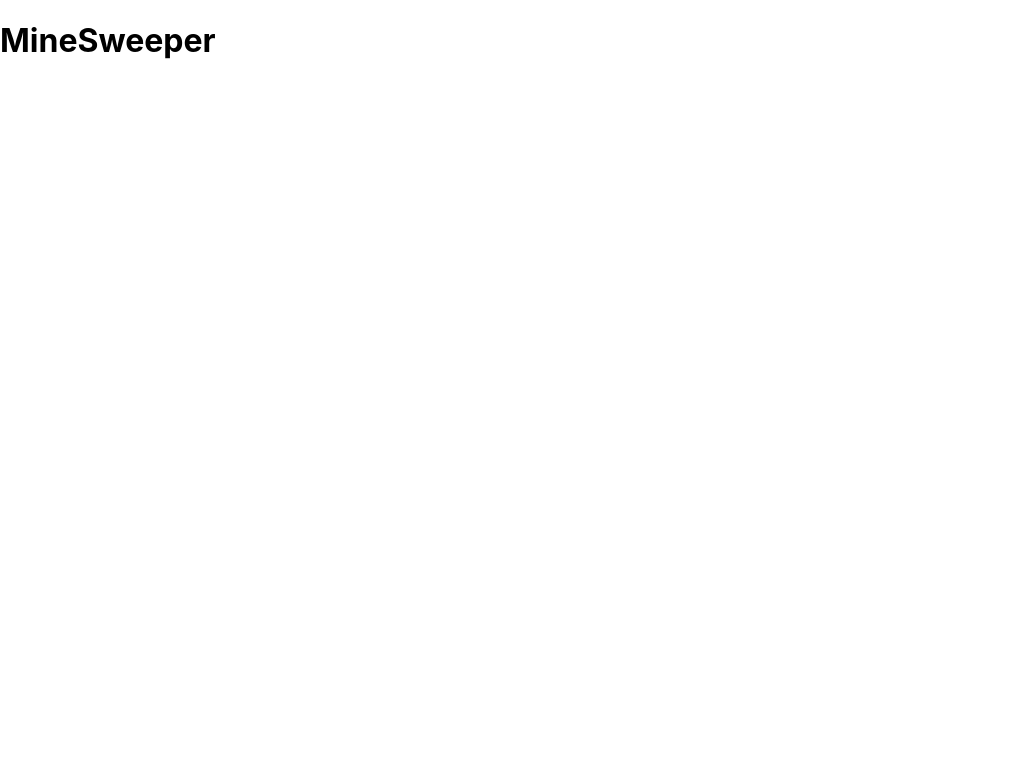
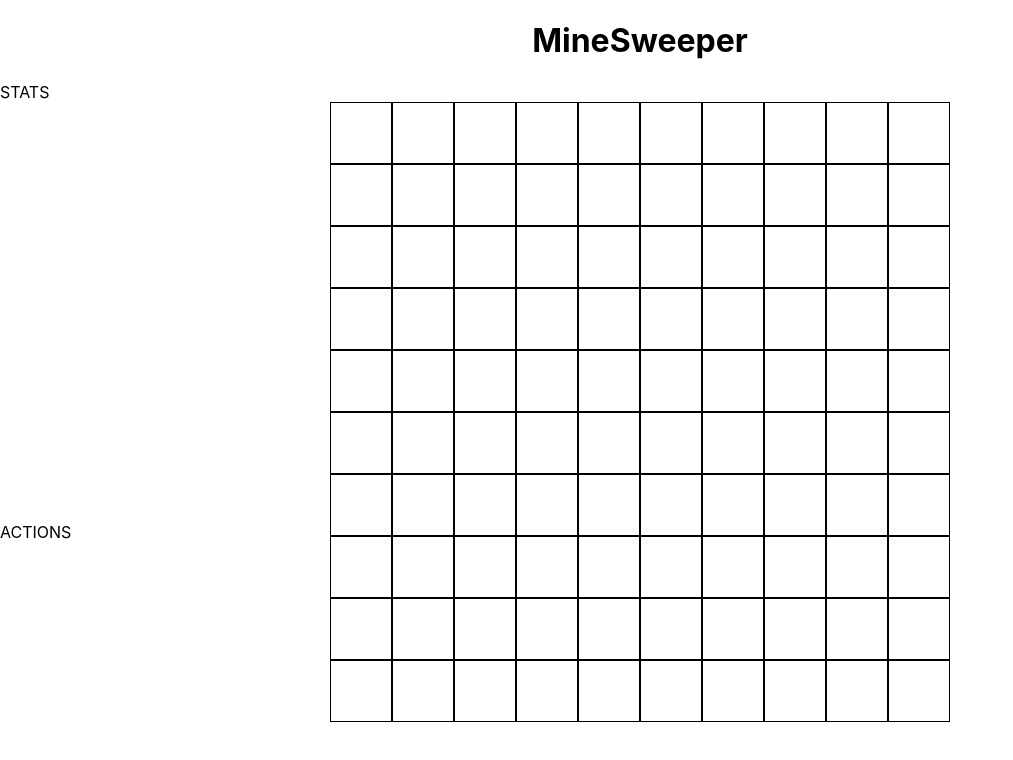
Before and after one commit to bautigaraventa/minesweeper-ui, a React (Create React App) app: page /game/1 in a window 1280 px wide. Shown: the top 760 px of the page, without its empty margins (0-1013 px from the left). Built offline with nearby package versions, Linux system fonts and the light colour scheme.

Commit message:
base components. Working with mock data. Showing the board and handling clicks on it

```diff
--- a/src/App.js
+++ b/src/App.js
@@ -1,9 +1,12 @@
 import React from 'react';
+
+import Game from './components/Game/Game';
 
 function App() {
   return (
     <div className="App">
-      <h1>MineSweeper</h1>
+      <h1 style={{textAlign: 'center'}}>MineSweeper</h1>
+      <Game />
     </div>
   );
 }
--- /dev/null
+++ b/src/components/Actions/Actions.js
@@ -0,0 +1,7 @@
+import React from 'react';
+
+const actions = (props) => (
+    <div>ACTIONS</div>
+);
+
+export default actions;
--- /dev/null
+++ b/src/components/Board/Board.js
@@ -0,0 +1,42 @@
+import React, { Component } from 'react';
+
+import Cell from '../Cell/Cell';
+
+class Board extends Component {
+    style = {
+        textAlign: 'center',
+        height: `${this.props.board.length * 42}px`,
+    }
+
+    render() {
+        const rows = this.props.board.map((row, i) => {
+            return row.map((cell, j) => {
+                return (
+                    <Cell
+                        key={i.toString().concat(j.toString())}
+                        value={cell.value}
+                        isRevealed={cell.isRevealed}
+                        clicked={() => this.props.cellClicked(i, j)} />
+                )
+            })
+        });
+
+        const orderedRows = rows.map((r, i) => {
+            return (
+                <div key={i} style={{ display: 'inline-block' }}>
+                    {r.map(cell => cell)}
+                </div>
+            )
+        })
+
+        console.log(orderedRows)
+
+        return (
+            <div style={this.style}>
+                {orderedRows}
+            </div>
+        )
+    }
+};
+
+export default Board;
--- /dev/null
+++ b/src/components/Cell/Cell.js
@@ -0,0 +1,38 @@
+import React from 'react';
+
+const cell = (props) => {
+    const style = {
+        border: '1px solid black',
+        width: '40px',
+        height: '40px',
+        padding: '10px'
+    }
+
+    const cellStyle = {
+        position: 'absolute',
+        paddingLeft: '15px'
+    }
+
+    const cellRevealedStyle = {
+        backgroundColor: '#ccc'
+    }
+
+    const cellBombStyle = {
+        backgroundColor: 'red',
+    }
+
+    const divStyle = props.isRevealed ? props.value === -1 ? { ...style, ...cellBombStyle } : { ...style, ...cellRevealedStyle } : { ...style }
+
+    const cellToShow = props.isRevealed ? props.value === -1 ? <p style={cellStyle}>💣</p> : <p style={cellStyle}>{props.value}</p> : <p style={cellStyle}></p>;
+
+    return (
+        <div onClick={props.clicked} style={divStyle} >
+            {/* <p style={cellStyle}>
+                {cellToShow}
+            </p> */}
+            {cellToShow}
+        </div >
+    )
+};
+
+export default cell;
--- /dev/null
+++ b/src/components/Game/Game.js
@@ -0,0 +1,46 @@
+import React, { Component } from 'react';
+
+import Board from '../Board/Board';
+import Stats from '../Stats/Stats';
+import Actions from '../Actions/Actions';
+
+class Game extends Component {
+    state = {
+        board: [
+            [{ value: 1, isRevealed: false }, { value: -1, isRevealed: false }, { value: 1, isRevealed: false }, { value: 0, isRevealed: false }, { value: 0, isRevealed: false }, { value: 0, isRevealed: false }, { value: 0, isRevealed: false }, { value: 0, isRevealed: false }, { value: 0, isRevealed: false }, { value: 0, isRevealed: false }],
+            [{ value: 1, isRevealed: false }, { value: 1, isRevealed: false }, { value: 2, isRevealed: false }, { value: 1, isRevealed: false }, { value: 1, isRevealed: false }, { value: 0, isRevealed: false }, { value: 0, isRevealed: false }, { value: 0, isRevealed: false }, { value: 0, isRevealed: false }, { value: 0, isRevealed: false }],
+            [{ value: 0, isRevealed: false }, { value: 1, isRevealed: false }, { value: 2, isRevealed: false }, { value: -1, isRevealed: false }, { value: 2, isRevealed: false }, { value: 1, isRevealed: false }, { value: 1, isRevealed: false }, { value: 0, isRevealed: false }, { value: 0, isRevealed: false }, { value: 0, isRevealed: false }],
+            [{ value: 0, isRevealed: false }, { value: 1, isRevealed: false }, { value: -1, isRevealed: false }, { value: 3, isRevealed: false }, { value: 3, isRevealed: false }, { value: -1, isRevealed: false }, { value: 1, isRevealed: false }, { value: 1, isRevealed: false }, { value: 1, isRevealed: false }, { value: 1, isRevealed: false }],
+            [{ value: 0, isRevealed: false }, { value: 1, isRevealed: false }, { value: 1, isRevealed: false }, { value: 2, isRevealed: false }, { value: -1, isRevealed: false }, { value: 2, isRevealed: false }, { value: 1, isRevealed: false }, { value: 1, isRevealed: false }, { value: -1, isRevealed: false }, { value: 1, isRevealed: false }],
+            [{ value: 0, isRevealed: false }, { value: 0, isRevealed: false }, { value: 0, isRevealed: false }, { value: 1, isRevealed: false }, { value: 1, isRevealed: false }, { value: 1, isRevealed: false }, { value: 0, isRevealed: false }, { value: 1, isRevealed: false }, { value: 1, isRevealed: false }, { value: 1, isRevealed: false }],
+            [{ value: 1, isRevealed: false }, { value: 1, isRevealed: false }, { value: 0, isRevealed: false }, { value: 0, isRevealed: false }, { value: 0, isRevealed: false }, { value: 1, isRevealed: false }, { value: 1, isRevealed: false }, { value: 1, isRevealed: false }, { value: 0, isRevealed: false }, { value: 0, isRevealed: false }],
+            [{ value: -1, isRevealed: false }, { value: 1, isRevealed: false }, { value: 0, isRevealed: false }, { value: 0, isRevealed: false }, { value: 0, isRevealed: false }, { value: 1, isRevealed: false }, { value: -1, isRevealed: false }, { value: 1, isRevealed: false }, { value: 0, isRevealed: false }, { value: 0, isRevealed: false }],
+            [{ value: 1, isRevealed: false }, { value: 2, isRevealed: false }, { value: 1, isRevealed: false }, { value: 1, isRevealed: false }, { value: 0, isRevealed: false }, { value: 1, isRevealed: false }, { value: 2, isRevealed: false }, { value: 2, isRevealed: false }, { value: 1, isRevealed: false }, { value: 0, isRevealed: false }],
+            [{ value: 0, isRevealed: false }, { value: 1, isRevealed: false }, { value: -1, isRevealed: false }, { value: 1, isRevealed: false }, { value: 0, isRevealed: false }, { value: 0, isRevealed: false }, { value: 1, isRevealed: false }, { value: -1, isRevealed: false }, { value: 1, isRevealed: false }, { value: 0, isRevealed: false }]
+        ]
+    }
+
+    cellClickedHandler = (x, y) => {
+        const boardCloned = [...this.state.board];
+
+        boardCloned[x][y].isRevealed = true;
+
+        this.setState({
+            board: boardCloned
+        })
+    }
+
+    render() {
+        return (
+            <div>
+                <Stats />
+                <Board
+                    board={this.state.board}
+                    cellClicked={this.cellClickedHandler} />
+                <Actions />
+            </div>
+        )
+    }
+}
+
+export default Game;
--- /dev/null
+++ b/src/components/Stats/Stats.js
@@ -0,0 +1,7 @@
+import React from 'react';
+
+const stats = (props) => (
+    <div>STATS</div>
+);
+
+export default stats;
```
